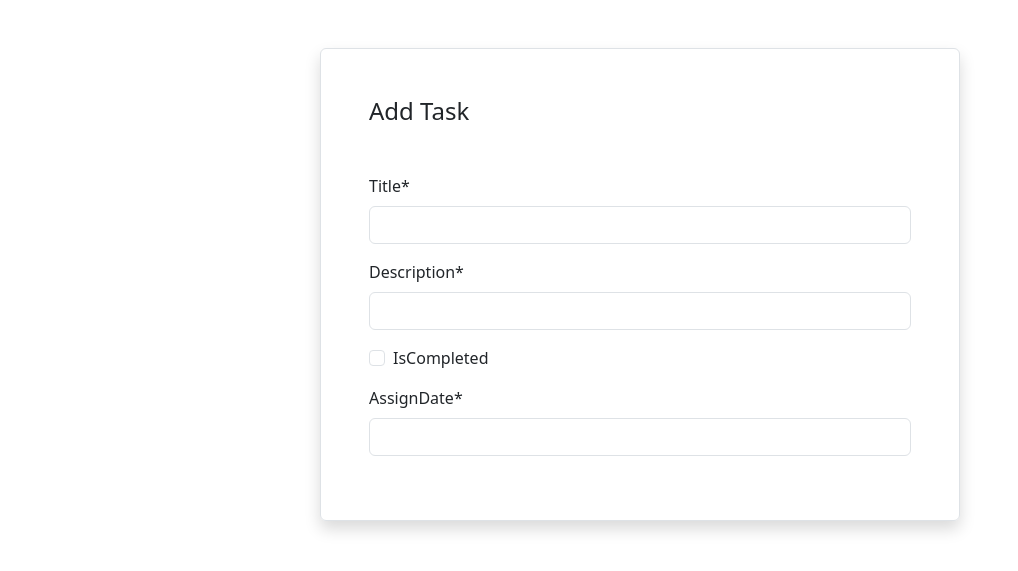
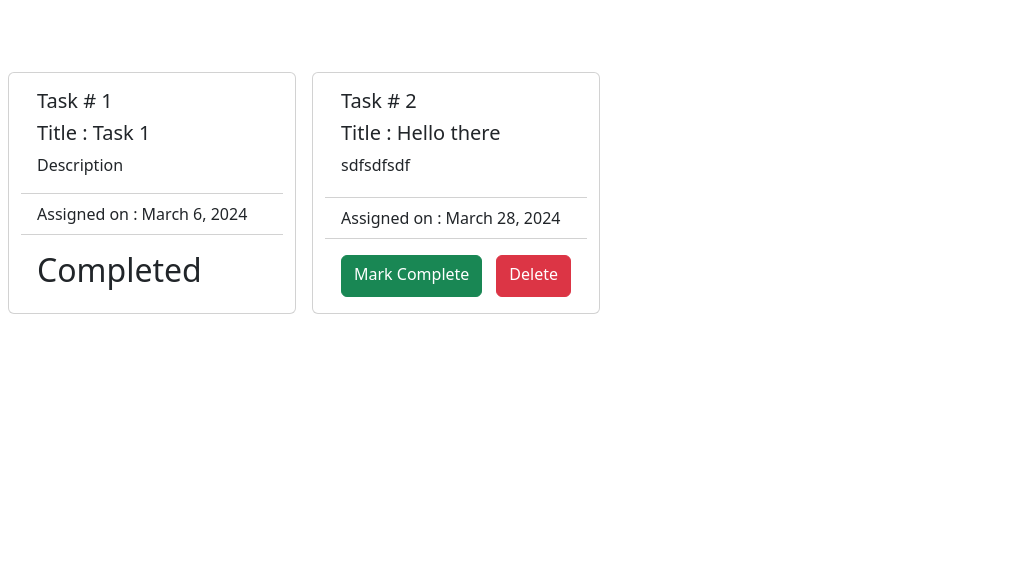
Before and after one commit to minhazul-ashim/django-basic-taskmanager, a Django app: page /task/ in a window 1280 px wide. Shown: the part 56-627 px from the top of the page, without its empty margins (0-1018 px from the left). Run offline with Django 5.2, Linux system fonts and the light colour scheme; data comes from the database, SQL or seed files in the repository; both versions use the stored data as it was after the commit; some libraries are stand-ins or nearby versions.

Commit message:
project done

```diff
--- a/task/forms.py
+++ b/task/forms.py
@@ -5,3 +5,8 @@ class TaskForm(forms.ModelForm) :
     class Meta :
         model = TaskModel;
         fields = "__all__";
+        exclude = ["isCompleted"]
+        widgets = {
+            "assignDate": forms.DateInput(attrs={'type': 'date'}),
+            "description": forms.Textarea(attrs={"rows": "4"})
+        }
--- a/task/templates/addTask.html
+++ b/task/templates/addTask.html
@@ -2,6 +2,9 @@
 
 <div class="container-fluid w-50 mx-auto my-5 border p-5 rounded shadow">
   <h4 class="mb-5">Add Task</h4>
-  <form action="" method="POST">{%csrf_token%} {{form | crispy}}</form>
+  <form action="" method="POST">
+    {%csrf_token%} {{form | crispy}}
+    <button class="btn btn-success" type="submit">Submit</button>
+  </form>
 </div>
 {%endblock%}
--- a/task/templates/tasks.html
+++ b/task/templates/tasks.html
@@ -1 +1,26 @@
-{% extends 'base.html' %}
+{% extends 'base.html' %} {%block content %}
+<div class="row container-fluid g-4 my-5">
+  {% for d in data %}
+  <div class="card col-4 mx-2" style="width: 18rem">
+    <div class="card-body">
+      <h5 class="card-title">Task # {{d.id}}</h5>
+      <h5 class="card-subtitle my-2">Title : {{d.title}}</h5>
+      <p class="card-text">{{d.description}}</p>
+    </div>
+    <ul class="list-group list-group-flush">
+      <li class="list-group-item">Assigned on : {{d.assignDate}}</li>
+    </ul>
+    <div class="card-body d-flex justify-content-between">
+      {% if d.isCompleted %}
+      <h2>Completed</h2>
+      {%else%}
+      <a href="{% url 'markComplete' d.id %}" class="btn btn-success"
+        >Mark Complete</a
+      >
+      <a href="{% url 'deleteTask' d.id %}" class="btn btn-danger">Delete</a>
+      {%endif%}
+    </div>
+  </div>
+  {% endfor %}
+</div>
+{%endblock%}
--- a/task/urls.py
+++ b/task/urls.py
@@ -4,6 +4,8 @@ from django.urls import path
 from . import views;
 
 urlpatterns = [
-    path('', views.addTask, name='addTaskPage'),
-    path('add/', views.addTask, name='tasksPage')
+    path('', views.tasks, name='tasksPage'),
+    path('add/', views.addTask, name='addTaskPage'),
+    path('markComplete/<int:id>', views.markComplete ,name="markComplete"),
+    path('deleteTask/<int:id>', views.deleteTask, name="deleteTask")
 ]
--- a/task/views.py
+++ b/task/views.py
@@ -1,7 +1,29 @@
-from django.shortcuts import render
+from django.shortcuts import render, redirect;
 from . import forms;
+from .models import TaskModel;
 
 # Create your views here.
 def addTask(request) :
     form = forms.TaskForm;
+    if request.method == 'POST' :
+        form = forms.TaskForm(request.POST);
+        if(form.is_valid()) :
+            form.save();
+            return redirect('tasksPage')
+    else :
+        form = forms.TaskForm();
     return render(request, 'addTask.html', {"form": form})
+
+def tasks(request) :
+    data = TaskModel.objects.all();
+    return render(request, 'tasks.html', {"data" : data})
+
+def markComplete(request, id) :
+    task = TaskModel.objects.get(pk=id);
+    task.isCompleted = True;
+    task.save();
+    return redirect('tasksPage')
+
+def deleteTask(request, id) :
+    task = TaskModel.objects.get(pk=id).delete();
+    return redirect('tasksPage')
--- a/taskCategory/templates/addCategory.html
+++ b/taskCategory/templates/addCategory.html
@@ -2,6 +2,9 @@
 
 <div class="container-fluid w-50 mx-auto my-5 border p-5 rounded shadow">
   <h4 class="mb-5">Add Category</h4>
-  <form action="" method="POST">{%csrf_token%} {{form | crispy}}</form>
+  <form action="" method="POST">
+    {%csrf_token%} {{form | crispy}}
+    <button class="btn btn-success" type="submit">Submit</button>
+  </form>
 </div>
 {%endblock%}
```
Also changed, not shown: taskCategory/views.py (+8 -1 lines), db.sqlite3.
